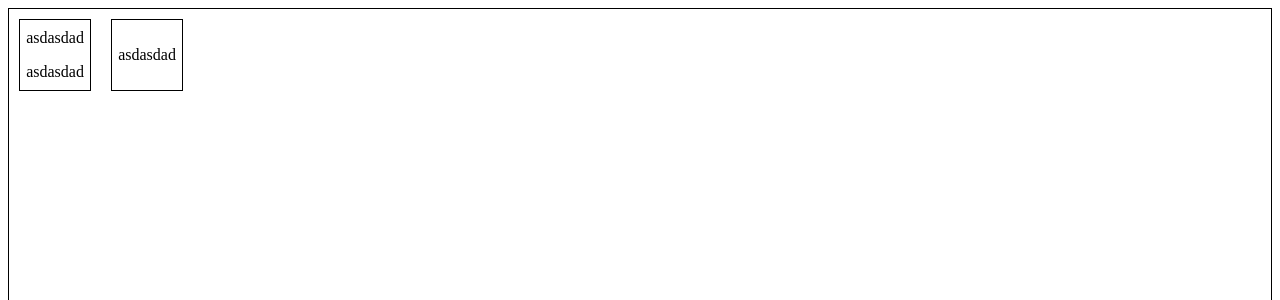
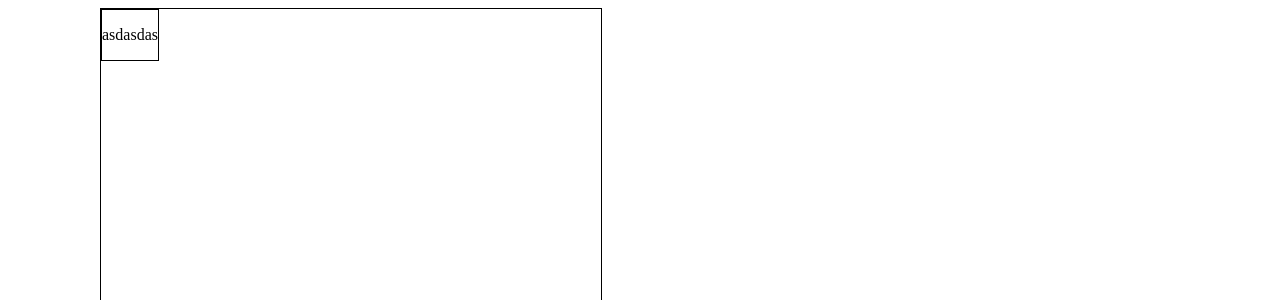
Before and after one commit to Foveluy/Dragact, a React (Create React App) app in the folder app/: page / in a window 1280 px wide. Shown: the top 300 px of the page. Built offline with nearby package versions, Linux system fonts and the light colour scheme; the HTML template or start-up script is replaced by a standard one.

Commit message:
[add] building grid system

```diff
--- a/app/src/App.js
+++ b/app/src/App.js
@@ -1,16 +1,16 @@
 import React from 'react'
 import PropTypes from 'prop-types'
-import Dragger from './Dragger.js'
+import GridItem from './GridItem'
 import { int, innerHeight, innerWidth, outerHeight, outerWidth, parseBounds, isNumber } from './utils'
 
 import './style.css'
 
 export default class CtmpFather extends React.Component {
 
-    onWindowResize(e){
+    onWindowResize(e) {
         console.log(this.node.clientWidth)
     }
-    componentDidMount(){
+    componentDidMount() {
         console.log(this.node)
         window.addEventListener('resize', this.onWindowResize.bind(this))
 
@@ -20,27 +20,10 @@ export default class CtmpFather extends React.Component {
         return (
             <div
                 className='shitWrap'
-                style={{ display: 'flex', left: 100, height: 300, border: '1px solid black' }}
+                style={{ position: 'absolute', left: 100, width: 500, height: 500, border: '1px solid black' }}
                 ref={(node) => this.node = node}
             >
-                <Dragger
-                    bounds='parent'
-                    style={{ height: 50, width: 50, padding: 10, margin: 10, border: '1px solid black' }}
-                    grid={[30, 30]}
-                >
-                    <div>
-                        <p>asdasdad</p>
-                        <p>asdasdad</p>
-                    </div>
-                </Dragger>
-                <Dragger
-                    style={{ height: 50, width: 50, padding: 10, margin: 10, border: '1px solid black' }}
-                    hasDraggerHandle={true}
-                >
-                    <div>
-                        <p className='handle' >asdasdad</p>
-                    </div>
-                </Dragger>
+                <GridItem/>
             </div>
         )
     }
--- a/app/src/Dragger.js
+++ b/app/src/Dragger.js
@@ -46,8 +46,16 @@ export default class Dragger extends React.Component {
          *      <div className={handle} >点击我拖动</div>
          * </Dragger>
          */
-        hasDraggerHandle: PropTypes.bool
+        hasDraggerHandle: PropTypes.bool,
+
+        /**
+         * 生命周期回掉
+         */
+        onDragStart:PropTypes.func,
+        onMove:PropTypes.func,
+        onDragEnd:PropTypes.func
     }
+    /** props end */
 
     /**
      * 初始变量设置
@@ -130,6 +138,8 @@ export default class Dragger extends React.Component {
         deltaX = this.props.allowX ? deltaX : 0
         deltaY = this.props.allowY ? deltaY : 0
 
+        /**移动时回掉 */
+        if(this.props.onMove)this.props.onMove(event,deltaX,deltaY)
 
         this.setState({
             x: deltaX,
--- /dev/null
+++ b/app/src/GridItem.js
@@ -0,0 +1,54 @@
+import React from 'react'
+import { Component } from 'react'
+import PropTypes from 'prop-types'
+import Dragger from './Dragger'
+
+export default class GridItem extends Component {
+    constructor(props) {
+        super(props)
+        this.onDrag = this.onDrag.bind(this)
+        this.calGridXY = this.calGridXY.bind(this)
+        this.calColWidth = this.calColWidth.bind(this)
+    }
+
+
+    static PropTypes = {
+        col: PropTypes.number,
+        margin: PropTypes.number,
+        containerWidth: PropTypes.number,
+        containerPadding: PropTypes.number,
+    }
+
+    static defaultProps = {
+        col: 12,
+        containerWidth: 500
+    }
+
+    /** 计算容器的每一个格子多大 */
+    calColWidth() {
+        return this.props.containerWidth / this.props.col
+    }
+
+    /**转化，计算网格的x,y值 */
+    calGridXY(x, y) {
+        let GridX = Math.round(x / this.calColWidth())
+        let GridY = Math.round(y / this.calColWidth())
+        console.log(GridX, GridY)
+    }
+
+    onDrag(event, x, y) {
+        this.calGridXY(x, y)
+    }
+
+    render() {
+        return (
+            <Dragger
+                bounds='parent'
+                style={{ position: 'absolute', border: '1px solid black' }}
+                onMove={this.onDrag}
+            >
+                <p>asdasdas</p>
+            </Dragger>
+        )
+    }
+}
--- a/app/src/style.css
+++ b/app/src/style.css
@@ -7,5 +7,4 @@
     display: flex;
     align-items: center;
     justify-content: center;
-
 }
```
